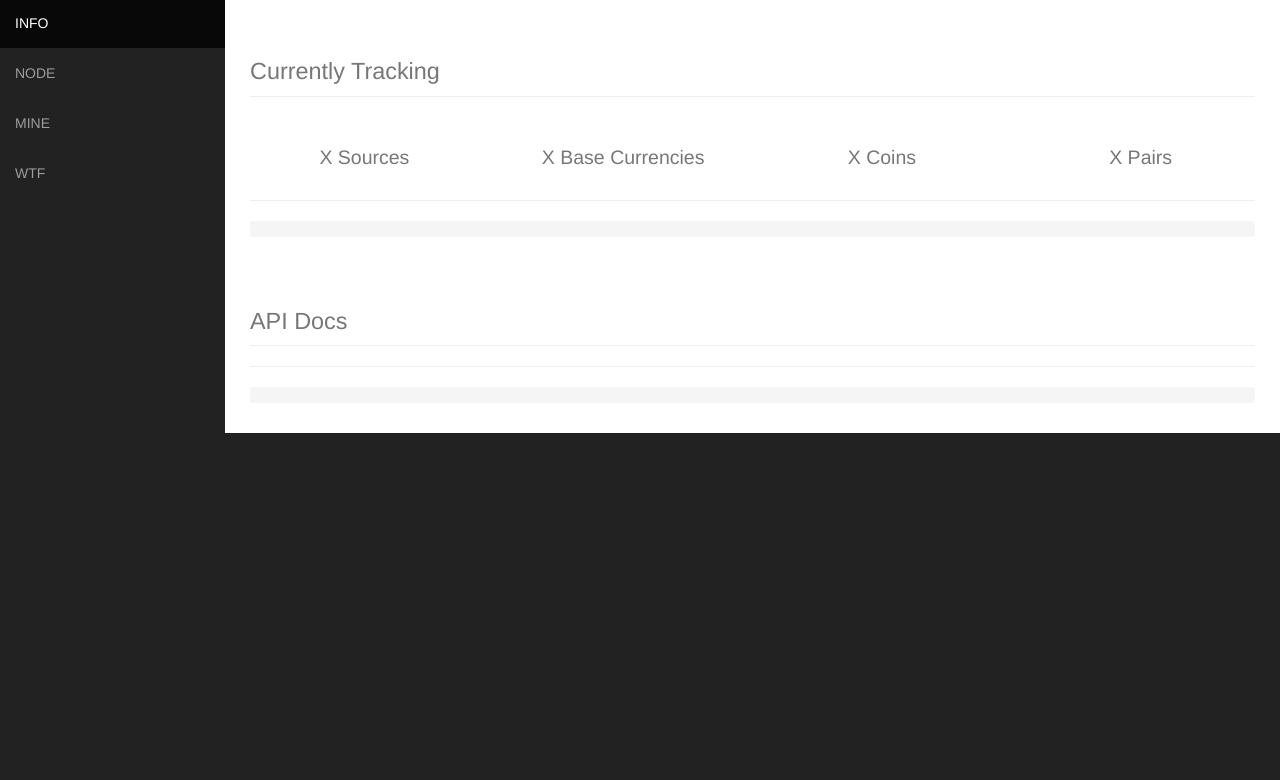
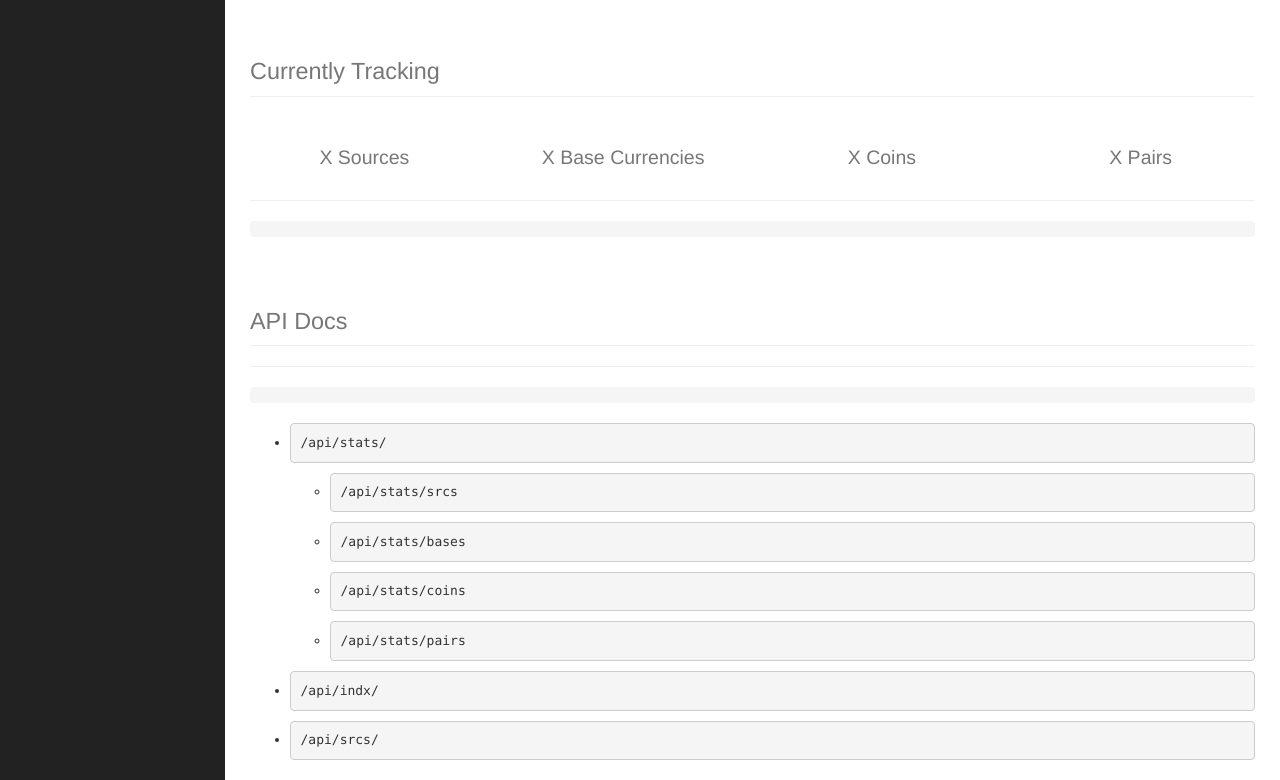
Before and after one commit to indxio/api, a website: page static/index.html in a window 1280 px wide. Shown: the part 53-833 px from the top of the page. Before the commit the page ends 800 px from the top, so only its background shows below. Drawn offline with nearby package versions, Linux system fonts and the light colour scheme; no server answers.

Commit message:
minor cleanup tasks

```diff
--- a/static/index.html
+++ b/static/index.html
@@ -37,12 +37,12 @@
             </ul>
             <!-- Sidebar Menu Items - These collapse to the responsive navigation menu on small screens -->
             <div class="collapse navbar-collapse navbar-ex1-collapse">
-                <ul class="nav navbar-nav side-nav">
+                <!-- <ul class="nav navbar-nav side-nav">
                   <li class="active"><a href="/" id="infolink" title="indxio Stats and API">INFO</a></li>
                   <li class=""><a href="/node.html" title="indxio Full Node Stats">NODE</a></li>
                   <li class=""><a href="/mine.html" title="indxio Mining Stats">MINE</a></li>
                   <li class=""><a href="http://wtfisbtc.com" target="_blank" >WTF</a></li>
-                </ul>
+                </ul> -->
             </div>
             <!-- /.navbar-collapse -->
         </nav>
@@ -84,6 +84,18 @@
 
                     <hr>
                     <ol class="breadcrumb"></ol>
+                    <ul>
+                      <li><pre>/api/stats/</pre>
+                        <ul>
+                          <li><pre>/api/stats/srcs</pre></li>
+                          <li><pre>/api/stats/bases</pre></li>
+                          <li><pre>/api/stats/coins</pre></li>
+                          <li><pre>/api/stats/pairs</pre></li>
+                        </ul>
+                      </li>
+                      <li><pre>/api/indx/</pre></li>
+                      <li><pre>/api/srcs/</pre></li>
+                    </ul>
                   </div>
                 </div>
 
```
Also changed, not shown: server.js (+4 -21 lines).
